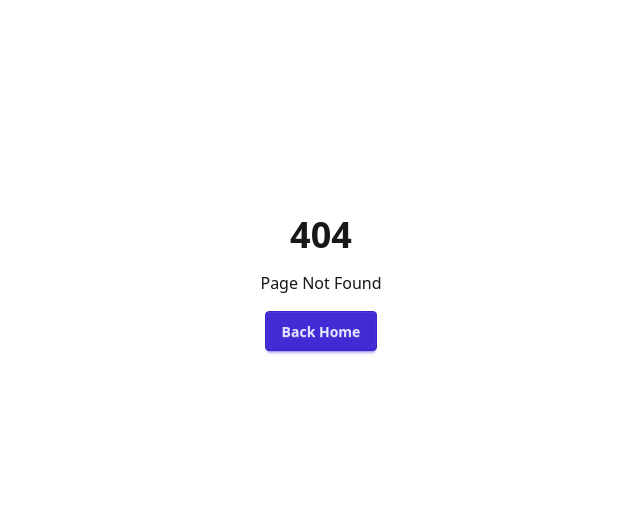
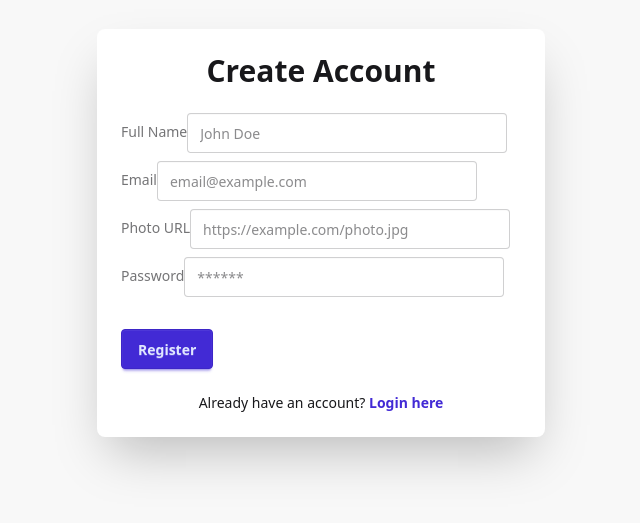
Before and after one commit to musfik070-gif/medicare-client, a Next.js app: page /register in a window 1280 px wide. Before the commit this address had no page. Shown: the part 117-640 px from the top of the page, without its empty margins (319-959 px from the left). Built offline with nearby package versions, Linux system fonts and the light colour scheme.

Commit message:
created registration page and tested validity of password

```diff
--- /dev/null
+++ b/src/app/(public)/register/page.jsx
@@ -0,0 +1,124 @@
+"use client";
+
+import React, { useState } from "react";
+import Link from "next/link";
+
+export default function RegisterPage() {
+  const [error, setError] = useState("");
+  const [success, setSuccess] = useState("");
+
+  const handleRegister = (e) => {
+    e.preventDefault();
+    setError("");
+    setSuccess("");
+
+    const form = e.target;
+    const name = form.name.value;
+    const email = form.email.value;
+    const photoURL = form.photoURL.value;
+    const password = form.password.value;
+
+    // Strict Password Validation from Requirement Doc
+    const passwordRegex =
+      /^(?=.*[0-9])(?=.*[!@#$%^&*])[a-zA-Z0-9!@#$%^&*]{6,}$/;
+    if (!passwordRegex.test(password)) {
+      setError(
+        "Password must be at least 6 characters long and include at least one number and one special character.",
+      );
+      return;
+    }
+
+    // If validation passes, we will handle the actual registration later
+    console.log("Form Data:", { name, email, photoURL, password });
+    setSuccess("Validation passed! Ready to connect to backend.");
+  };
+
+  return (
+    <div className="flex justify-center items-center min-h-[calc(100vh-100px)] bg-base-200 p-4">
+      <div className="card w-full max-w-md shadow-2xl bg-base-100">
+        <form onSubmit={handleRegister} className="card-body">
+          <h2 className="text-3xl font-bold text-center mb-4">
+            Create Account
+          </h2>
+
+          {/* Name Field */}
+          <div className="form-control">
+            <label className="label">
+              <span className="label-text">Full Name</span>
+            </label>
+            <input
+              type="text"
+              name="name"
+              placeholder="John Doe"
+              className="input input-bordered"
+              required
+            />
+          </div>
+
+          {/* Email Field */}
+          <div className="form-control">
+            <label className="label">
+              <span className="label-text">Email</span>
+            </label>
+            <input
+              type="email"
+              name="email"
+              placeholder="email@example.com"
+              className="input input-bordered"
+              required
+            />
+          </div>
+
+          {/* Photo URL Field */}
+          <div className="form-control">
+            <label className="label">
+              <span className="label-text">Photo URL</span>
+            </label>
+            <input
+              type="url"
+              name="photoURL"
+              placeholder="https://example.com/photo.jpg"
+              className="input input-bordered"
+              required
+            />
+          </div>
+
+          {/* Password Field */}
+          <div className="form-control">
+            <label className="label">
+              <span className="label-text">Password</span>
+            </label>
+            <input
+              type="password"
+              name="password"
+              placeholder="******"
+              className="input input-bordered"
+              required
+            />
+          </div>
+
+          {/* Error and Success Messages */}
+          {error && <p className="text-red-500 text-sm mt-2">{error}</p>}
+          {success && <p className="text-green-500 text-sm mt-2">{success}</p>}
+
+          {/* Submit Button */}
+          <div className="form-control mt-6">
+            <button type="submit" className="btn btn-primary">
+              Register
+            </button>
+          </div>
+
+          <p className="text-center mt-4 text-sm">
+            Already have an account?{" "}
+            <Link
+              href="/login"
+              className="text-primary font-bold hover:underline"
+            >
+              Login here
+            </Link>
+          </p>
+        </form>
+      </div>
+    </div>
+  );
+}
```
